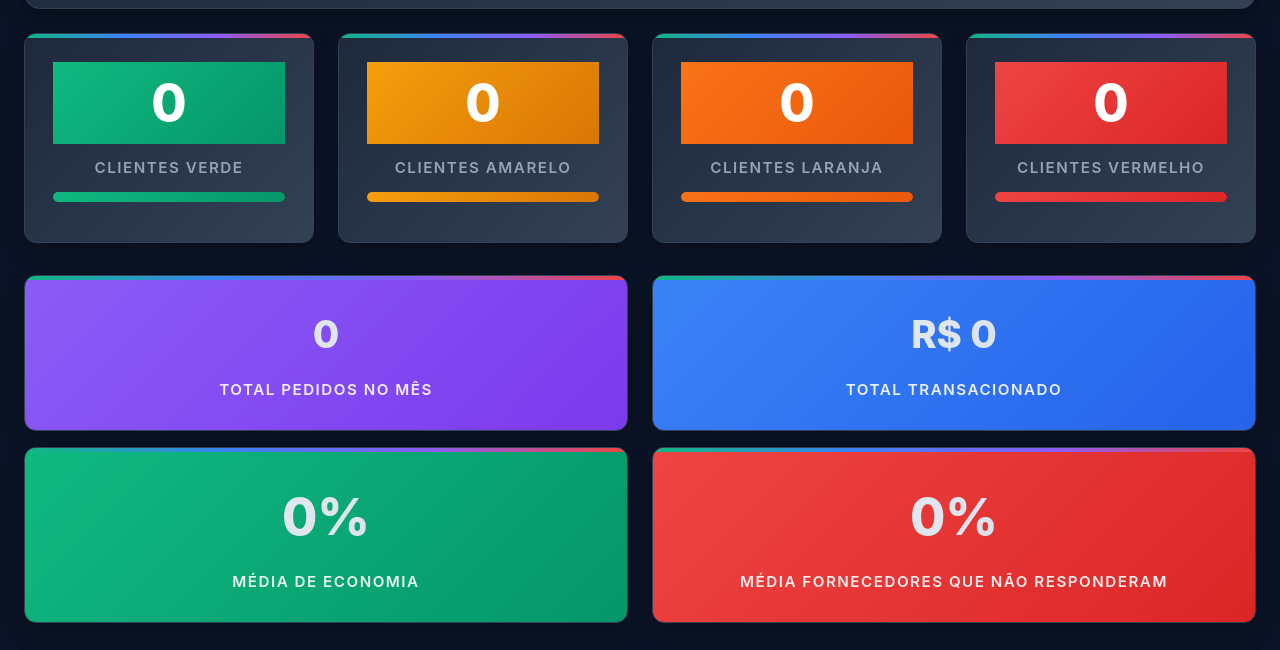
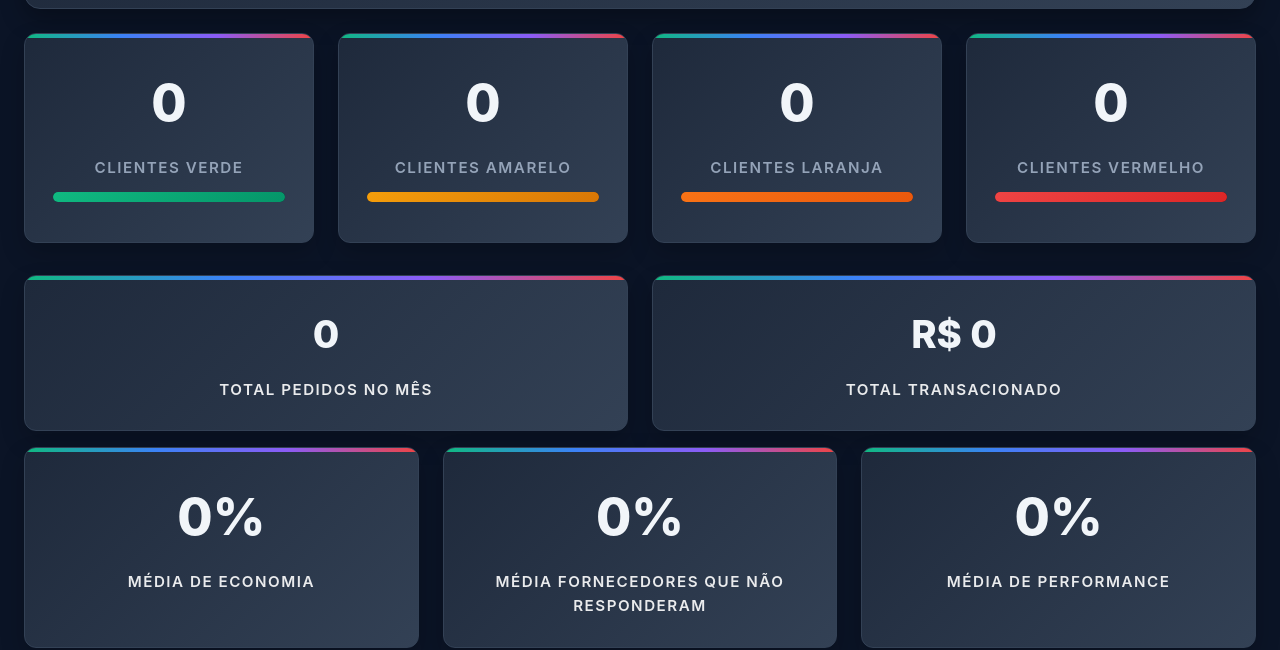
Before and after one commit to yocarolex/Kompra-dashboard, a plain HTML site: page index.html in a window 1280 px wide. Shown: the part 180-830 px from the top of the page. Drawn offline with Linux system fonts and the light colour scheme.

Commit message:
cores divs
cores divs

```diff
--- a/assets/css/style.css
+++ b/assets/css/style.css
@@ -1,5 +1,4 @@
-
-        * {
+* {
             margin: 0;
             padding: 0;
             box-sizing: border-box;
@@ -199,6 +198,31 @@
             background: none;
             -webkit-text-fill-color: initial;
             background-clip: initial;
+        }
+
+        /* Cards de totais de clientes por cor com gradiente sutil da cor + cinza */
+        .stat-card.verde {
+            background: linear-gradient(135deg, #1E293B 70%, #10B981 100%) !important;
+        }
+        .stat-card.amarelo {
+            background: linear-gradient(135deg, #1E293B 70%, #F59E0B 100%) !important;
+        }
+        .stat-card.laranja {
+            background: linear-gradient(135deg, #1E293B 70%, #F97316 100%) !important;
+        }
+        .stat-card.vermelho {
+            background: linear-gradient(135deg, #1E293B 70%, #EF4444 100%) !important;
+        }
+
+        /* Mantém o texto claro e sem gradiente */
+        .stat-card.verde .stat-number,
+        .stat-card.amarelo .stat-number,
+        .stat-card.laranja .stat-number,
+        .stat-card.vermelho .stat-number {
+            color: #F1F5F9 !important;
+            background: none !important;
+            -webkit-text-fill-color: initial !important;
+            background-clip: initial !important;
         }
 
         .controls-section {
@@ -653,25 +677,36 @@
             border-color: #DC2626;
         }
 
-        /* Summary cards with gradients */
-        .summary-card {
-            background: linear-gradient(135deg, #8B5CF6 0%, #7C3AED 100%);
+        /* Cards de resumo e estatísticas com o mesmo tom de cinza do header */
+        .stat-card,
+        .summary-card,
+        .summary-card.revenue,
+        .summary-card.economy,
+        .summary-card.suppliers,
+        .summary-card.performance {
+            background: linear-gradient(135deg, #1E293B 0%, #334155 100%) !important;
             border-radius: 12px;
+            color: #F1F5F9;
+            border: 1px solid #334155;
+            box-shadow: 0 10px 25px rgba(0,0,0,0.2);
         }
 
-        .summary-card.revenue {
-            background: linear-gradient(135deg, #3B82F6 0%, #2563EB 100%);
-            border-radius: 12px;
+        /* Remove gradientes coloridos antigos */
+        .summary-card,
+        .summary-card.revenue,
+        .summary-card.economy,
+        .summary-card.suppliers,
+        .summary-card.performance {
+            background: linear-gradient(135deg, #1E293B 0%, #334155 100%) !important;
         }
 
-        .summary-card.economy {
-            background: linear-gradient(135deg, #10B981 0%, #059669 100%);
-            border-radius: 12px;
-        }
-
-        .summary-card.suppliers {
-            background: linear-gradient(135deg, #EF4444 0%, #DC2626 100%);
-            border-radius: 12px;
+        /* Ajuste para manter contraste dos números */
+        .stat-card .stat-number,
+        .summary-card .stat-number {
+            color: #F1F5F9 !important;
+            background: none !important;
+            -webkit-text-fill-color: initial !important;
+            background-clip: initial !important;
         }
 
         @keyframes fadeIn {
--- a/assets/js/main.js
+++ b/assets/js/main.js
@@ -334,6 +334,12 @@ function renderClientsTable(data) {
                 const fornecedores = clientsData.map(client => Number(client.fornecedores_nao_responderam) || 0);
                 const mediaFornecedores = fornecedores.length > 0 ? fornecedores.reduce((sum, f) => sum + f, 0) / fornecedores.length : 0;
 
+                // Média de performance (apenas restaurantes com pelo menos 1 pedido)
+                const perfClients = clientsData.filter(client => client.pedidos_mes > 0);
+                const mediaPerformance = perfClients.length > 0
+                    ? perfClients.reduce((sum, client) => sum + (Number(client.performance) || 0), 0) / perfClients.length
+                    : 0;
+
                 // Atualizar displays com verificação de existência
                 const elTotalPedidos = document.getElementById('totalPedidos');
                 if (elTotalPedidos) elTotalPedidos.textContent = totalPedidos.toLocaleString('pt-BR');
@@ -343,6 +349,8 @@ function renderClientsTable(data) {
                 if (elMediaEconomia) elMediaEconomia.textContent = (mediaEconomia * 100).toFixed(1) + '%';
                 const elMediaFornecedores = document.getElementById('mediaFornecedores');
                 if (elMediaFornecedores) elMediaFornecedores.textContent = mediaFornecedores.toFixed(1) + '%';
+                const elMediaPerformance = document.getElementById('mediaPerformance');
+                if (elMediaPerformance) elMediaPerformance.textContent = mediaPerformance.toFixed(1) + '%';
 
                 console.log('Estatísticas calculadas:', {
                     totalPedidos,
--- a/index.html
+++ b/index.html
@@ -75,7 +75,7 @@
         <!-- Card de Resumo Semanal -->
         <div style="margin-bottom: 24px;">
             <!-- Linha 1: Totais -->
-            <div class="stats-grid" style="grid-template-columns: 1fr 1fr; margin-bottom: 16px;">
+            <div class="stats-grid stats-totals" style="grid-template-columns: 1fr 1fr; margin-bottom: 16px;">
                 <div class="stat-card summary-card fade-in" style="color: white;">
                     <div class="stat-number" id="totalPedidos" style="color: white; font-size: 2.4em;">0</div>
                     <div class="stat-label" style="color: rgba(255,255,255,0.9);">Total Pedidos no Mês</div>
@@ -87,7 +87,7 @@
             </div>
 
             <!-- Linha 2: Médias -->
-            <div class="stats-grid" style="grid-template-columns: 1fr 1fr;">
+            <div class="stats-grid stats-medias">
                 <div class="stat-card summary-card economy fade-in" style="color: white;">
                     <div class="stat-number" id="mediaEconomia" style="color: white;">0%</div>
                     <div class="stat-label" style="color: rgba(255,255,255,0.9);">Média de Economia</div>
@@ -95,6 +95,10 @@
                 <div class="stat-card summary-card suppliers fade-in" style="color: white;">
                     <div class="stat-number" id="mediaFornecedores" style="color: white;">0%</div>
                     <div class="stat-label" style="color: rgba(255,255,255,0.9);">Média Fornecedores que não Responderam</div>
+                </div>
+                <div class="stat-card summary-card performance fade-in" style="color: white;">
+                    <div class="stat-number" id="mediaPerformance" style="color: white;">0%</div>
+                    <div class="stat-label" style="color: rgba(255,255,255,0.9);">Média de Performance</div>
                 </div>
             </div>
         </div>
```
